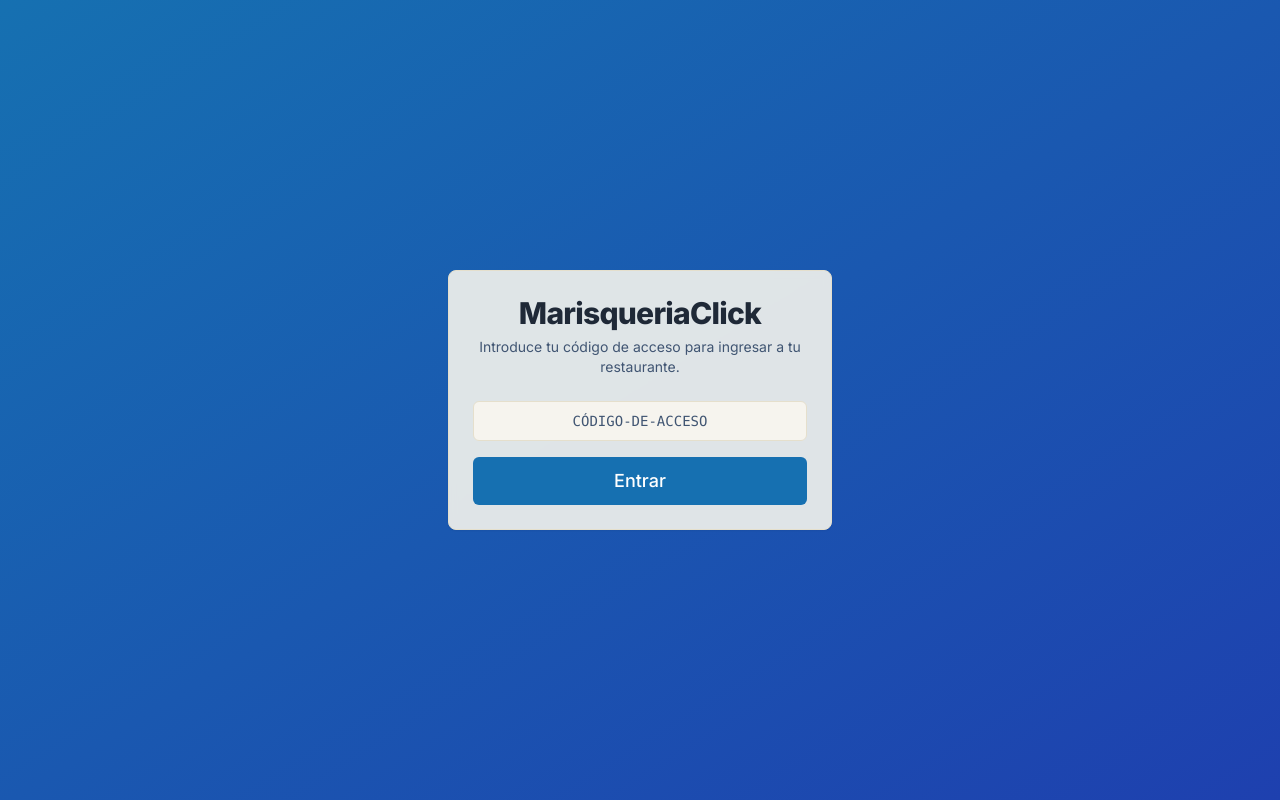
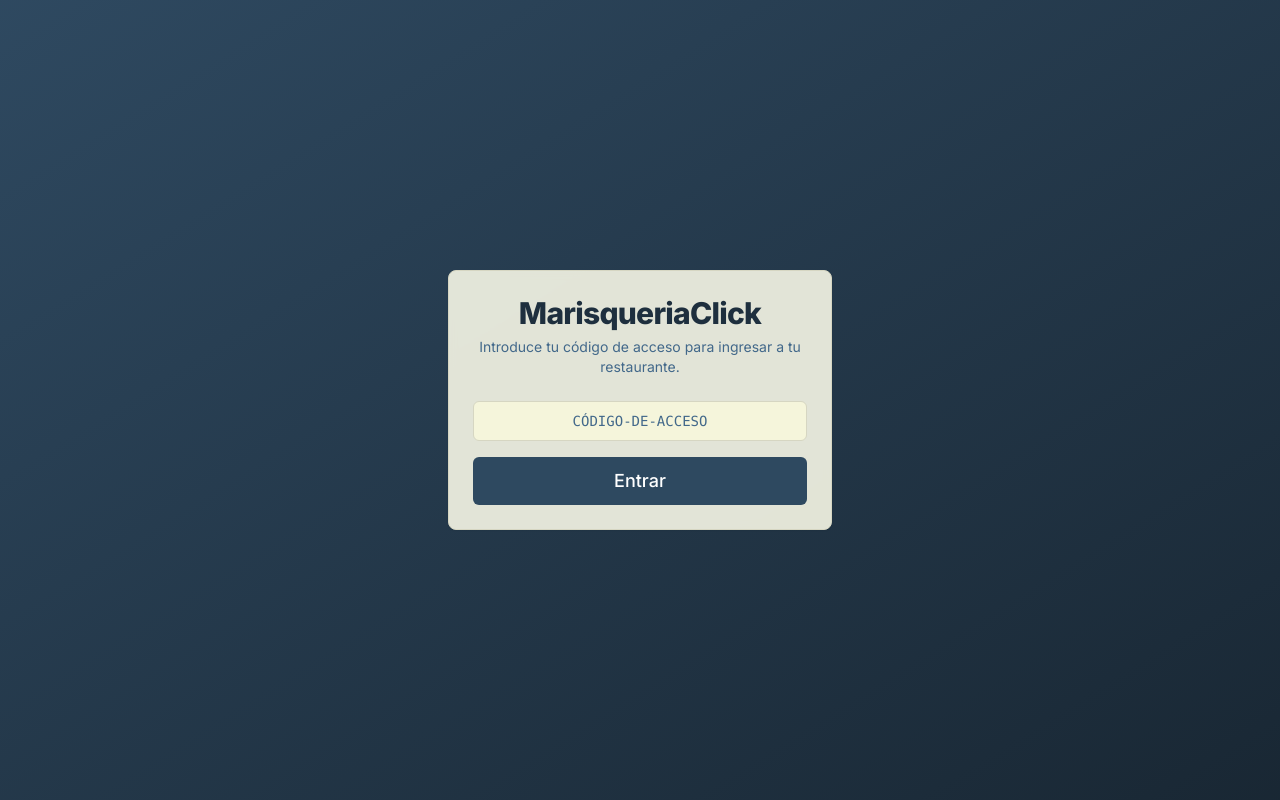
Before and after one commit to st-33/marisqueria-click-app, a Next.js app: page / in a window 1280 px wide. Built offline with nearby package versions, Linux system fonts and the light colour scheme.

Commit message:
Bueno pa me dicen que la vista osea las interfaces y los colores se nece

```diff
--- a/src/app/[restaurantId]/page.tsx
+++ b/src/app/[restaurantId]/page.tsx
@@ -25,7 +25,7 @@ export default function RoleSelectionPage() {
 
   if (!isClient) {
     return (
-        <div className="min-h-screen flex flex-col items-center justify-center bg-gradient-to-br from-primary to-blue-800 p-4 w-full">
+        <div className="min-h-screen flex flex-col items-center justify-center bg-gradient-to-br from-primary to-[hsl(208,35%,15%)] p-4 w-full">
             <Card className="w-full max-w-sm text-center bg-card/90 backdrop-blur-sm">
                 <CardHeader>
                     <Skeleton className="h-8 w-3/4 mx-auto" />
@@ -42,7 +42,7 @@ export default function RoleSelectionPage() {
   }
 
   return (
-    <div className="min-h-screen flex flex-col items-center justify-center bg-gradient-to-br from-primary to-blue-800 p-4 w-full">
+    <div className="min-h-screen flex flex-col items-center justify-center bg-gradient-to-br from-primary to-[hsl(208,35%,15%)] p-4 w-full">
       <Card className="w-full max-w-sm text-center bg-card/90 backdrop-blur-sm">
         <CardHeader>
           <CardTitle className="text-3xl font-extrabold text-card-foreground capitalize">{restaurantId.replace(/-/g, ' ')}</CardTitle>
--- a/src/app/[restaurantId]/waiter/page.tsx
+++ b/src/app/[restaurantId]/waiter/page.tsx
@@ -532,7 +532,7 @@ export default function WaiterPage() {
                           key={table.id}
                           onClick={() => handleTableSelect(table.id)}
                           className={cn(
-                              "relative flex flex-col items-center justify-center rounded-lg shadow-md text-white font-bold transition-all duration-200 aspect-square",
+                              "relative flex flex-col items-center justify-center rounded-lg shadow-md text-white font-bold transform transition-all duration-200 aspect-square hover:scale-105",
                               isTakeaway ? (hasOrders ? 'bg-sky-600 hover:bg-sky-600/90' : 'bg-sky-500 hover:bg-sky-500/90') : tableStatusConfig[displayStatus].color,
                               selectedTableId === table.id ? "ring-4 ring-offset-2 ring-primary ring-offset-background" : "ring-0"
                           )}
@@ -578,7 +578,7 @@ export default function WaiterPage() {
                                         const originalMenuItem = menuItems.find(mi => mi.id === item.menuItemId);
                                         const isVariablePrice = originalMenuItem ? originalMenuItem.price === 0 : false;
                                       return (
-                                        <div key={item.id} className="flex items-center gap-2 bg-secondary p-3 rounded-lg shadow-sm">
+                                        <div key={item.id} className="flex items-center gap-2 bg-secondary p-3 rounded-lg shadow-sm transition-transform hover:scale-[1.01]">
                                           <div className="flex flex-1 items-center gap-3 min-w-0">
                                               <span className="font-bold text-lg text-foreground">{item.qty}x</span>
                                               <div className="flex-grow min-w-0">
--- a/src/app/globals.css
+++ b/src/app/globals.css
@@ -4,30 +4,30 @@
 
 @layer base {
   :root {
-    --background: 45 33% 95%;
-    --foreground: 215 28% 17%;
-    --card: 45 33% 95%;
-    --card-foreground: 215 28% 17%;
-    --popover: 45 33% 95%;
-    --popover-foreground: 215 28% 17%;
-    --primary: 205 78% 39%;
+    --background: 60 56% 91%; /* Beige claro */
+    --foreground: 208 35% 18%; /* Dark Azul Marino */
+    --card: 60 56% 94%; /* Lighter beige for cards */
+    --card-foreground: 208 35% 18%;
+    --popover: 60 56% 94%;
+    --popover-foreground: 208 35% 18%;
+    --primary: 208 35% 28%; /* Azul Marino */
     --primary-foreground: 0 0% 100%;
-    --secondary: 45 33% 90%;
-    --secondary-foreground: 215 28% 17%;
-    --muted: 45 33% 90%;
-    --muted-foreground: 215 28% 35%;
-    --accent: 30 90% 55%;
-    --accent-foreground: 215 28% 10%;
+    --secondary: 60 30% 86%; /* Darker beige */
+    --secondary-foreground: 208 35% 18%;
+    --muted: 60 30% 86%;
+    --muted-foreground: 208 35% 40%;
+    --accent: 46 89% 38%; /* Amarillo Ocre */
+    --accent-foreground: 208 35% 10%;
     --destructive: 0 84.2% 60.2%;
     --destructive-foreground: 0 0% 98%;
-    --border: 45 33% 85%;
-    --input: 45 33% 85%;
-    --ring: 205 78% 39%;
-    --chart-1: 12 76% 61%;
-    --chart-2: 173 58% 39%;
-    --chart-3: 197 37% 24%;
-    --chart-4: 43 74% 66%;
-    --chart-5: 27 87% 67%;
+    --border: 60 20% 80%;
+    --input: 60 20% 80%;
+    --ring: 208 35% 28%;
+    --chart-1: 208 35% 45%;
+    --chart-2: 46 89% 50%;
+    --chart-3: 208 50% 60%;
+    --chart-4: 46 70% 60%;
+    --chart-5: 200 40% 55%;
     --radius: 0.5rem;
     --sidebar-background: 0 0% 98%;
     --sidebar-foreground: 240 5.3% 26.1%;
@@ -39,30 +39,30 @@
     --sidebar-ring: 217.2 91.2% 59.8%;
   }
   .dark {
-    --background: 220 15% 10%;
-    --foreground: 210 40% 98%;
-    --card: 220 15% 10%;
-    --card-foreground: 210 40% 98%;
-    --popover: 220 15% 10%;
-    --popover-foreground: 210 40% 98%;
-    --primary: 205 78% 55%;
-    --primary-foreground: 215 28% 10%;
-    --secondary: 220 15% 15%;
-    --secondary-foreground: 210 40% 98%;
-    --muted: 220 15% 15%;
-    --muted-foreground: 220 15% 60%;
-    --accent: 30 90% 60%;
-    --accent-foreground: 215 28% 10%;
-    --destructive: 0 62.8% 30.6%;
+    --background: 208 35% 10%; /* Very Dark Azul Marino */
+    --foreground: 60 25% 85%; /* Off-white beige */
+    --card: 208 35% 12%; /* Slightly lighter dark blue */
+    --card-foreground: 60 25% 85%;
+    --popover: 208 35% 10%;
+    --popover-foreground: 60 25% 85%;
+    --primary: 208 45% 55%; /* Lighter Azul Marino */
+    --primary-foreground: 208 35% 10%;
+    --secondary: 208 35% 18%;
+    --secondary-foreground: 60 25% 85%;
+    --muted: 208 35% 18%;
+    --muted-foreground: 60 20% 65%;
+    --accent: 46 90% 55%; /* Brighter Amarillo Ocre */
+    --accent-foreground: 208 35% 10%;
+    --destructive: 0 63% 40%;
     --destructive-foreground: 0 0% 98%;
-    --border: 220 15% 20%;
-    --input: 220 15% 20%;
-    --ring: 205 78% 55%;
-    --chart-1: 220 70% 50%;
-    --chart-2: 160 60% 45%;
-    --chart-3: 30 80% 55%;
-    --chart-4: 280 65% 60%;
-    --chart-5: 340 75% 55%;
+    --border: 208 35% 20%;
+    --input: 208 35% 20%;
+    --ring: 208 45% 55%;
+    --chart-1: 208 55% 65%;
+    --chart-2: 46 100% 65%;
+    --chart-3: 208 70% 75%;
+    --chart-4: 46 80% 75%;
+    --chart-5: 200 60% 70%;
     --sidebar-background: 240 5.9% 10%;
     --sidebar-foreground: 240 4.8% 95.9%;
     --sidebar-primary: 224.3 76.3% 48%;
--- a/src/app/page.tsx
+++ b/src/app/page.tsx
@@ -91,7 +91,7 @@ export default function AccessCodePage() {
   }
 
   return (
-    <div className="min-h-screen flex flex-col items-center justify-center bg-gradient-to-br from-primary to-blue-800 p-4">
+    <div className="min-h-screen flex flex-col items-center justify-center bg-gradient-to-br from-primary to-[hsl(208,35%,15%)] p-4">
       <Card className="w-full max-w-sm text-center bg-card/90 backdrop-blur-sm">
         <CardHeader>
           <CardTitle className="text-3xl font-extrabold text-card-foreground">MarisqueriaClick</CardTitle>
```
Also changed, not shown: src/app/[restaurantId]/admin/page.tsx (+4 -4 lines).
